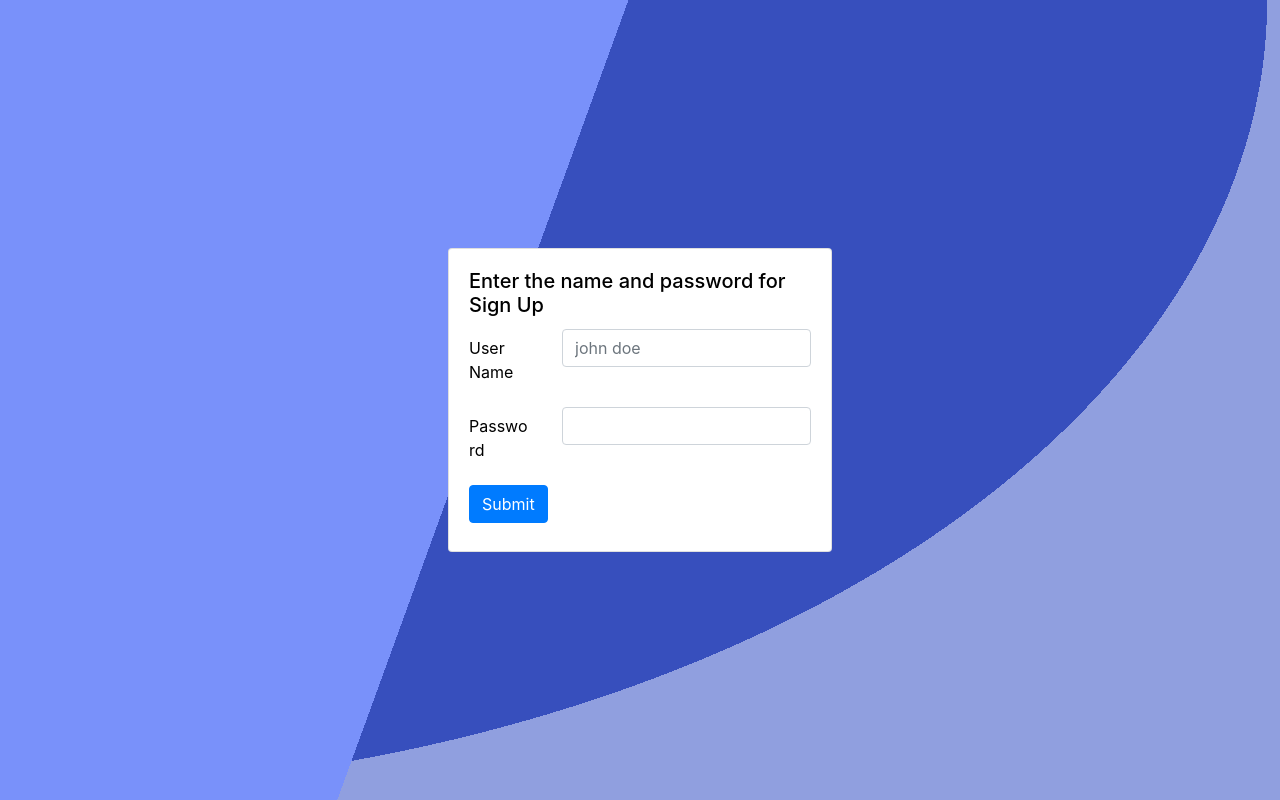
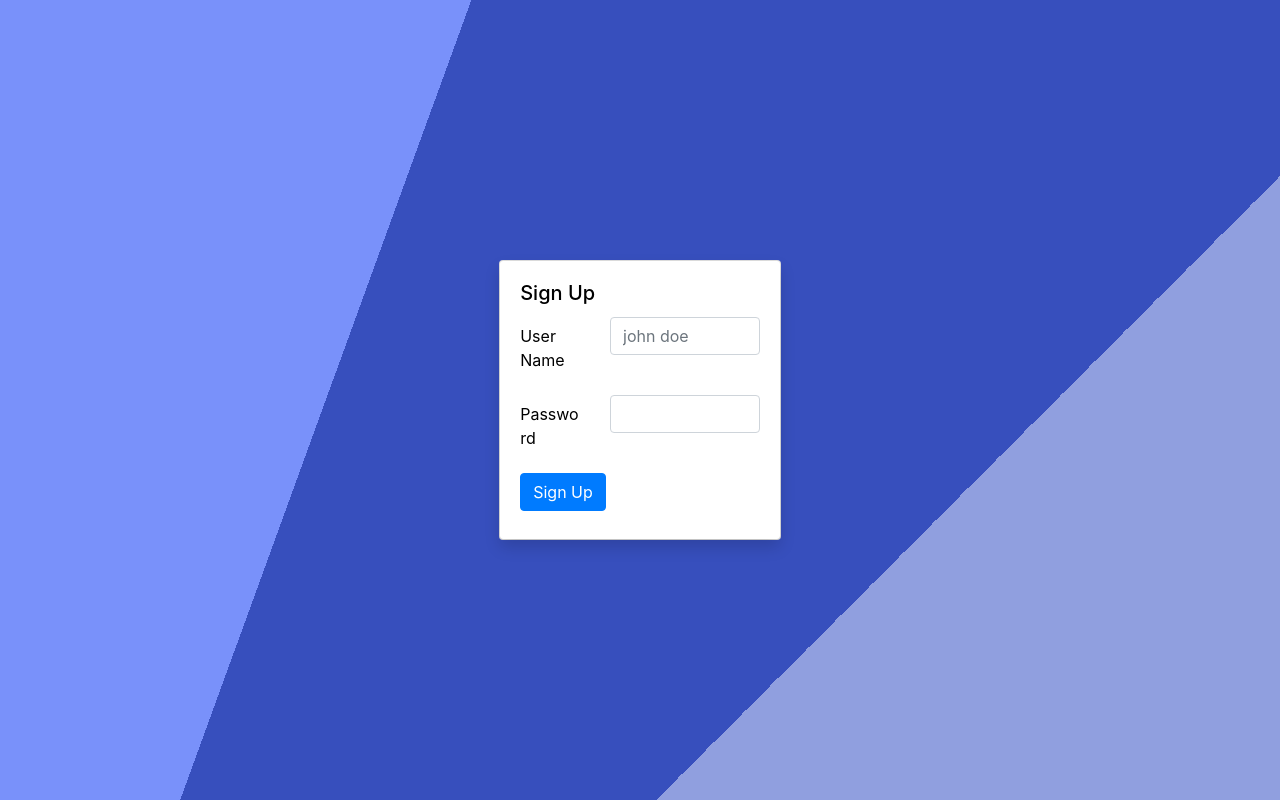
Before and after one commit to rowaxl/cs50-project1, a Flask app: page /signup in a window 1280 px wide. Run offline with Flask 2, Linux system fonts and the light colour scheme; some libraries are stand-ins or nearby versions.

Commit message:
update signin and signup page

```diff
--- a/application.py
+++ b/application.py
@@ -1,6 +1,6 @@
 import os
 
-from flask import Flask, session, render_template
+from flask import Flask, session, render_template, request
 from flask_session import Session
 from sqlalchemy import create_engine
 from sqlalchemy.orm import scoped_session, sessionmaker
@@ -21,13 +21,29 @@ Session(app)
 engine = create_engine(os.getenv("DATABASE_URL"))
 db = scoped_session(sessionmaker(bind=engine))
 
+def navigate(destination):
+    print(destination)
 
 @app.route("/")
 def index():
     # TODO: check session
-    return "Project 1: TODO"
+    return render_template("index.html")
 
-@app.route("/signup")
-def sign_up():
-    # TODO: clear session
+@app.route("/signup", methods=["GET", "POST"])
+def signup():
+    if request.method == "POST":
+        userName = request.form.get("user-name")
+        password = request.form.get("password")
+        print(userName)
+        print(password)
+        return render_template("index.html")
+
     return render_template("signup.html")
+
+@app.route("/signin", methods=["POST"])
+def signin():
+    userName = request.form.get("user-name")
+    password = request.form.get("password")
+    print(userName)
+    print(password)
+    return render_template("index.html")
--- a/static/css/styles.css
+++ b/static/css/styles.css
@@ -1,16 +1,31 @@
 .bg {
   color: #fff;
-  background: -webkit-linear-gradient(110deg, #7991fa 40%, rgba(0, 0, 0, 0) 30%), -webkit-radial-gradient(farthest-corner at 0% 0%, #374fbd 70%, #909fdf 70%);
-  background: -o-linear-gradient(110deg, #7991fa 40%, rgba(0, 0, 0, 0) 30%), -o-radial-gradient(farthest-corner at 0% 0%, #374fbd 70%, #909fdf 70%);
-  background: -moz-linear-gradient(110deg, #7991fa 40%, rgba(0, 0, 0, 0) 30%), -moz-radial-gradient(farthest-corner at 0% 0%, #374fbd 70%, #909fdf 70%);
-  background: linear-gradient(110deg, #7991fa 40%, rgba(0, 0, 0, 0) 30%), radial-gradient(farthest-corner at 0% 0%, #374fbd 70%, #909fdf 70%);
+  background: -webkit-linear-gradient(110deg, #7991fa 30%, rgba(0, 0, 0, 0) 20%), -webkit-linear-gradient(135deg, #374fbd 70%, #909fdf 30%);
+  background: -o-linear-gradient(110deg, #7991fa 30%, rgba(0, 0, 0, 0) 20%), -o-linear-gradient(135deg, #374fbd 70%, #909fdf 30%);
+  background: -moz-linear-gradient(110deg, #7991fa 30%, rgba(0, 0, 0, 0) 20%), -moz-linear-gradient(135deg, #374fbd 70%, #909fdf 30%);
+  background: linear-gradient(110deg, #7991fa 30%, rgba(0, 0, 0, 0) 20%), linear-gradient(135deg, #374fbd 70%, #909fdf 30%);
   height: 100vh;
   align-items: center;
   display: flex;
+  flex-direction: column;
 }
 
 #signup-card {
-  width: 30vw;
+  width: 22vw;
   margin: auto;
   color: #000;
 }
+
+#signin-card {
+  color: #000;
+  width: 22vw;
+  margin-bottom: auto;
+  margin-top: 20px;
+}
+
+#app-title {
+  display: flex;
+  flex-direction: column;
+  text-align: center;
+  margin-top: auto;
+}
--- /dev/null
+++ b/static/js/index.js
@@ -0,0 +1,4 @@
+function navigate(destination) {
+  console.log('call navigation')
+  location.href = destination;
+}
--- a/templates/layout.html
+++ b/templates/layout.html
@@ -3,7 +3,9 @@
     <head>
       <title>{% block title %}{% endblock %}</title>
       <link rel="stylesheet" href="https://stackpath.bootstrapcdn.com/bootstrap/4.5.0/css/bootstrap.min.css" integrity="sha384-9aIt2nRpC12Uk9gS9baDl411NQApFmC26EwAOH8WgZl5MYYxFfc+NcPb1dKGj7Sk" crossorigin="anonymous">
+      <link rel="icon" href="{{ url_for('static', filename='image/favicon.svg') }}">
       <link rel="stylesheet" href="{{ url_for('static', filename='css/styles.css') }}">
+      <script type="text/javascript"  src="{{ url_for('static', filename='js/index.js') }}"></script>
     </head>
     <body>
       <div class="bg container-fluid">
--- a/templates/signup.html
+++ b/templates/signup.html
@@ -1,29 +1,29 @@
 {% extends 'layout.html' %}
 
 {% block title %}
-Signup
+Sign Up to The Bookcritics
 {% endblock title %}
 
 {% block body %}
 <div id="signup-card" class="card">
-  <div class="card-body">
-    <h5 class="card-title">Enter the name and password for Sign Up</h5>
-    <form autocomplete="off">
+  <div class="card-body shadow rounded">
+    <h5 class="card-title">Sign Up</h5>
+    <form action="{{ url_for('signup') }}" method="post" autocomplete="off">
       <div class="form-group row">
-        <label class="col-lg-3 col-form-label" for="input-user-name">User Name</label>
-        <div class="col-lg-9">
-          <input type="text" id="input-user-name" class="form-control" placeholder="john doe" autocomplete="off">
+        <label class="col-lg-4 col-form-label" for="input-user-name">User Name</label>
+        <div class="col-lg-8">
+          <input type="text" id="input-user-name" name="user-name" class="form-control" placeholder="john doe" autocomplete="off">
         </div>
       </div>
 
       <div class="form-group row">
-        <label class="col-lg-3 col-form-label" for="input-user-password">Password</label>
-        <div class="col-lg-9">
-          <input type="password" class="form-control" id="input-user-password" autocomplete="off">
+        <label class="col-lg-4 col-form-label" for="input-user-password">Password</label>
+        <div class="col-lg-8">
+          <input type="password" class="form-control" id="input-user-password" name="password" autocomplete="off">
         </div>
       </div>
 
-      <button type="submit" class="btn btn-primary mb-2">Submit</button>
+      <button type="submit" class="btn btn-primary mb-2">Sign Up</button>
     </form>
   </div>
 </div>
```
Also changed, not shown: templates/index.html (+31 -4 lines), static/image/favicon.svg (added).
